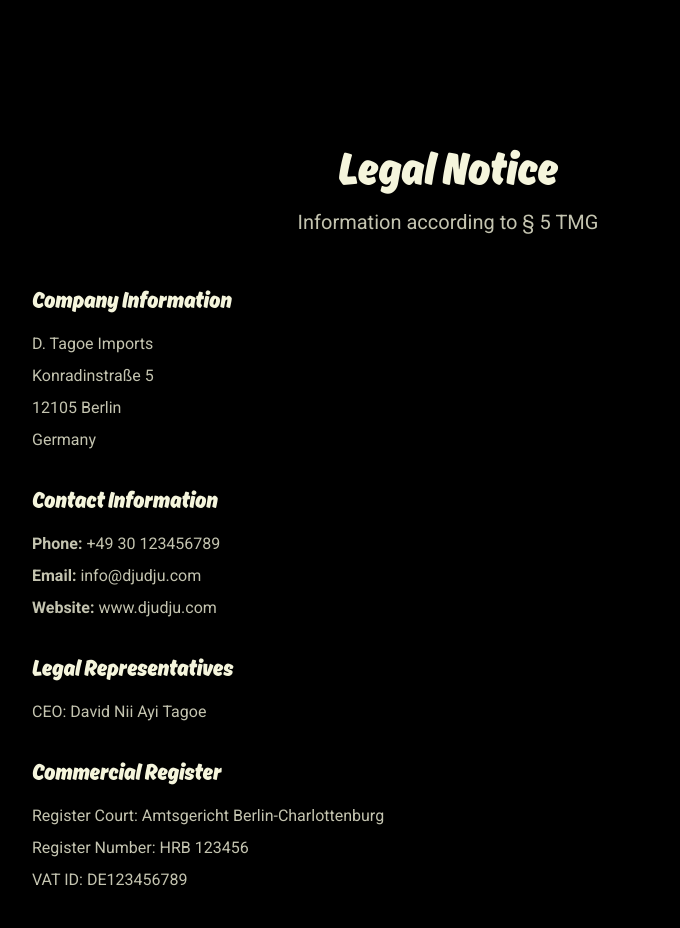
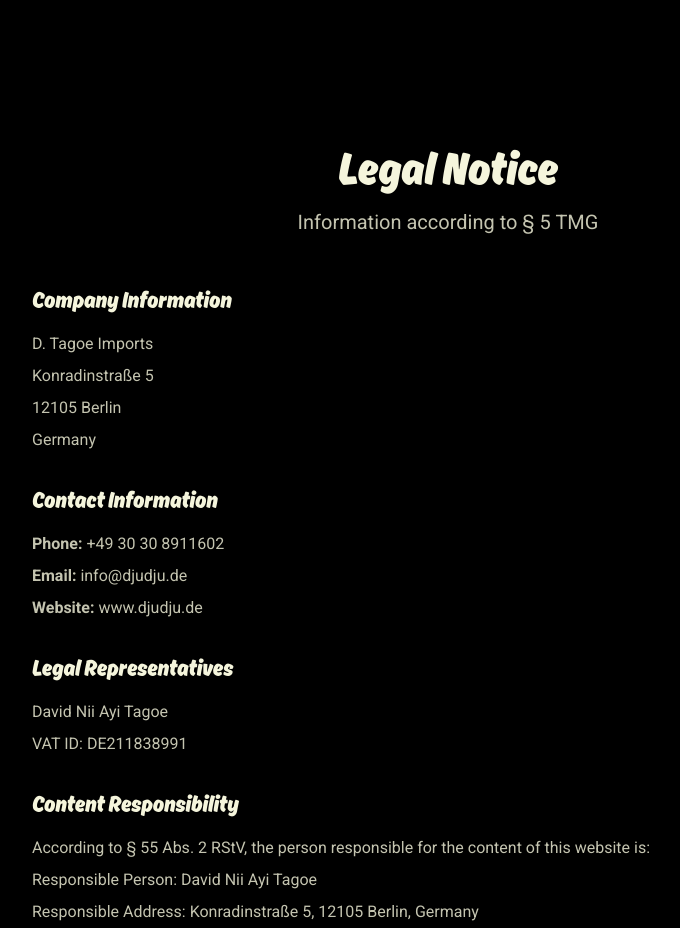
Before and after one commit to steno/djudju-beer, a React (Vite) app: page /impressum in a window 1280 px wide. Shown: the top 928 px of the page, without its empty margins (192-872 px from the left). Built offline with nearby package versions, Linux system fonts and the light colour scheme.

Commit message:
Update Impressum page with legal information

```diff
--- a/src/pages/Impressum.tsx
+++ b/src/pages/Impressum.tsx
@@ -33,9 +33,9 @@ const Impressum: React.FC = () => {
             <section>
               <h2 className="font-akhio text-2xl mb-4">{t('impressum.contact.title')}</h2>
               <div className="space-y-2 text-beige opacity-80">
-                <p><strong>{t('impressum.contact.phone')}:</strong> +49 30 123456789</p>
-                <p><strong>{t('impressum.contact.email')}:</strong> info@djudju.com</p>
-                <p><strong>{t('impressum.contact.website')}:</strong> www.djudju.com</p>
+                <p><strong>{t('impressum.contact.phone')}:</strong> +49 30 30 8911602</p>
+                <p><strong>{t('impressum.contact.email')}:</strong> info@djudju.de</p>
+                <p><strong>{t('impressum.contact.website')}:</strong> www.djudju.de</p>
               </div>
             </section>
 
@@ -43,20 +43,12 @@ const Impressum: React.FC = () => {
             <section>
               <h2 className="font-akhio text-2xl mb-4">{t('impressum.representatives.title')}</h2>
               <div className="space-y-2 text-beige opacity-80">
-                <p>{t('impressum.representatives.ceo')}: David Nii Ayi Tagoe</p>
-
+                <p>David Nii Ayi Tagoe</p>
+                <p>{t('impressum.register.vat')}: DE211838991</p>
               </div>
             </section>
 
-            {/* Commercial Register */}
-            <section>
-              <h2 className="font-akhio text-2xl mb-4">{t('impressum.register.title')}</h2>
-              <div className="space-y-2 text-beige opacity-80">
-                <p>{t('impressum.register.court')}: Amtsgericht Berlin-Charlottenburg</p>
-                <p>{t('impressum.register.number')}: HRB 123456</p>
-                <p>{t('impressum.register.vat')}: DE123456789</p>
-              </div>
-            </section>
+
 
             {/* Content Responsibility */}
             <section>
```
